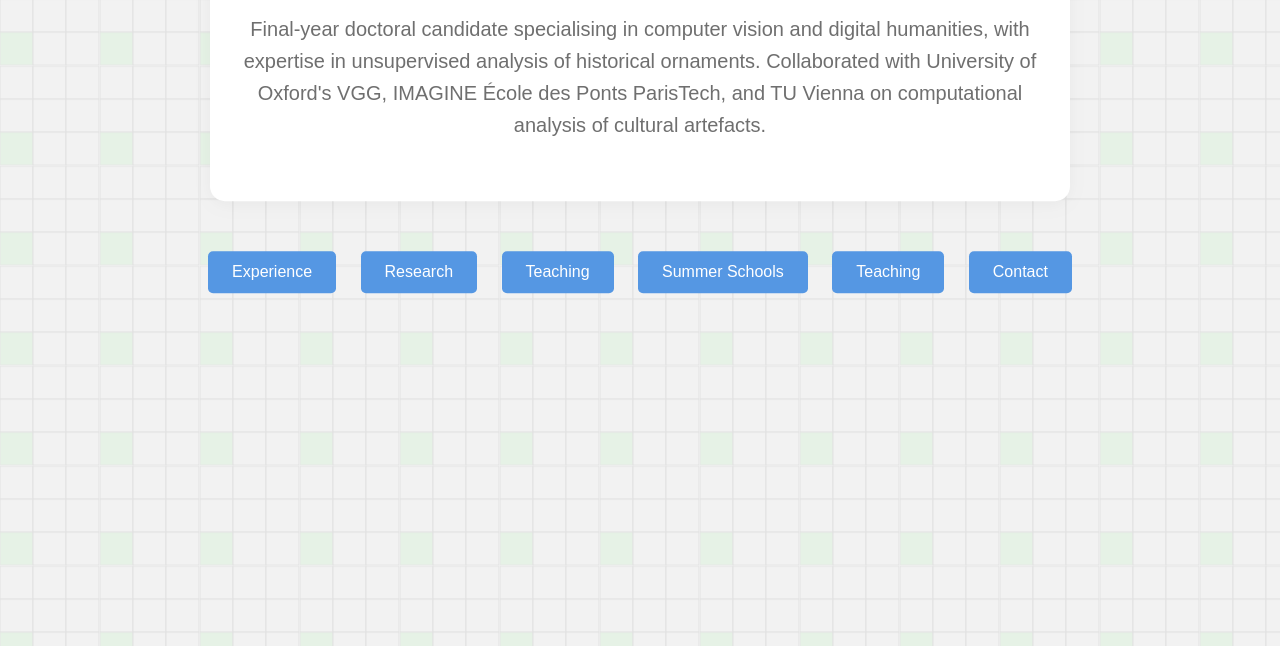
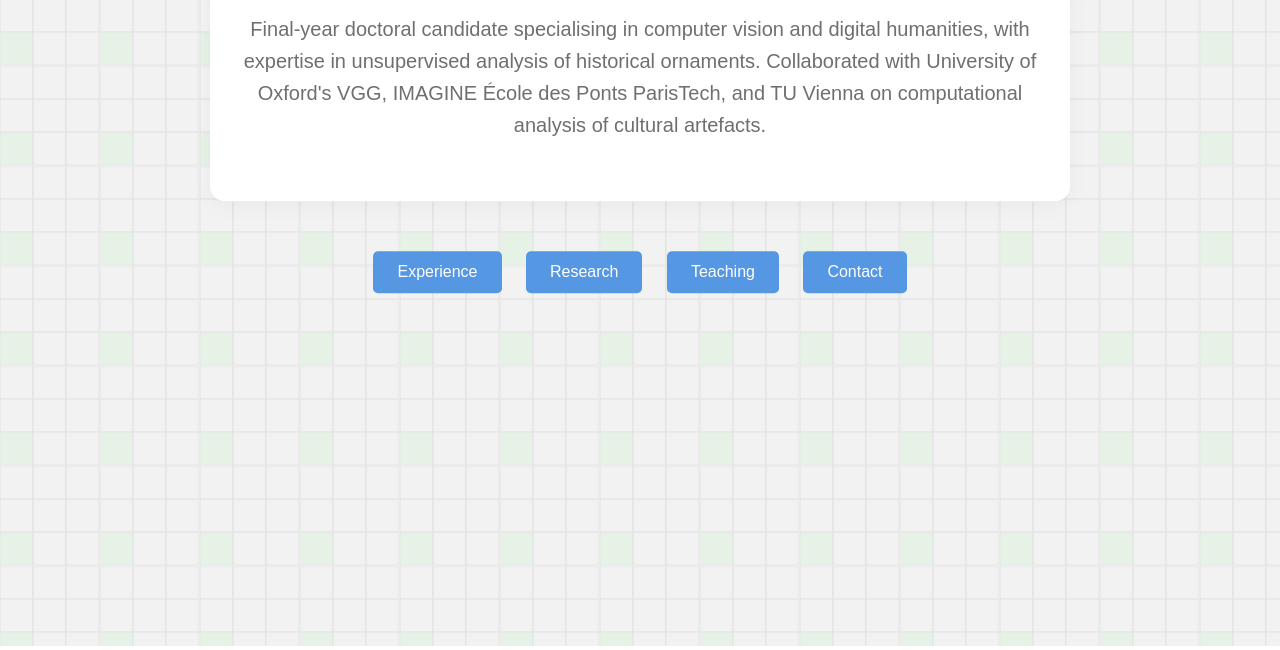
Before and after one commit to SayanChaki/SayanChaki.github.io, a plain HTML site: page index.html in a window 1280 px wide. Shown: the part 235-885 px from the top of the page. Drawn offline with Linux system fonts and the light colour scheme.

Commit message:
Update index.html

```diff
--- a/index.html
+++ b/index.html
@@ -339,8 +339,6 @@
                 <button class="btn" onclick="showSection('experience')">Experience</button>
                 <button class="btn" onclick="showSection('research')">Research</button>
                 <button class="btn" onclick="showSection('teaching')">Teaching</button>
-                <button class="btn" onclick="showSection('summer-schools')">Summer Schools</button>
-                <button class="btn" onclick="showSection('summer-schools')">Teaching</button>
                 <button class="btn btn-secondary" onclick="showModal('contact')">Contact</button>
             </div>
 
```
